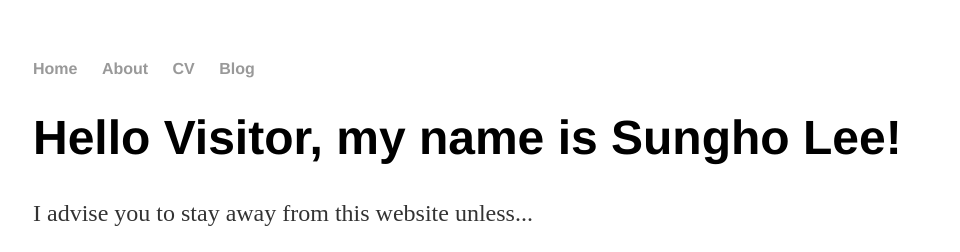
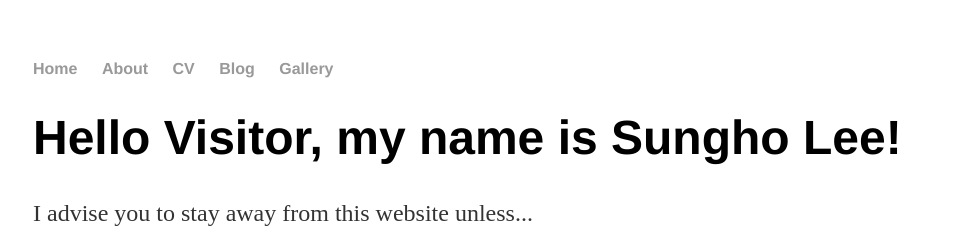
Before and after one commit to mousetrapbot01/mousetrapbot.github.io, a Jekyll site: the page built from index.html, in a window 1280 px wide. Shown: the top 252 px of the page, without its empty margins (159-1119 px from the left). Built offline with Jekyll 4.4.1, drawn with Linux system fonts in a browser that asks for light colours.

Commit message:
Create default.html

```diff
--- a/_layouts/default.html
+++ b/_layouts/default.html
@@ -12,6 +12,7 @@
 		        	<li><a href="/about">About</a></li>
 	        		<li><a href="/cv">CV</a></li>
 	        		<li><a href="/blog">Blog</a></li>
+	        		<li><a href="/gallery">Gallery</a></li>
 	    		</ul>
 			</nav>
 			<div class="container">
```
